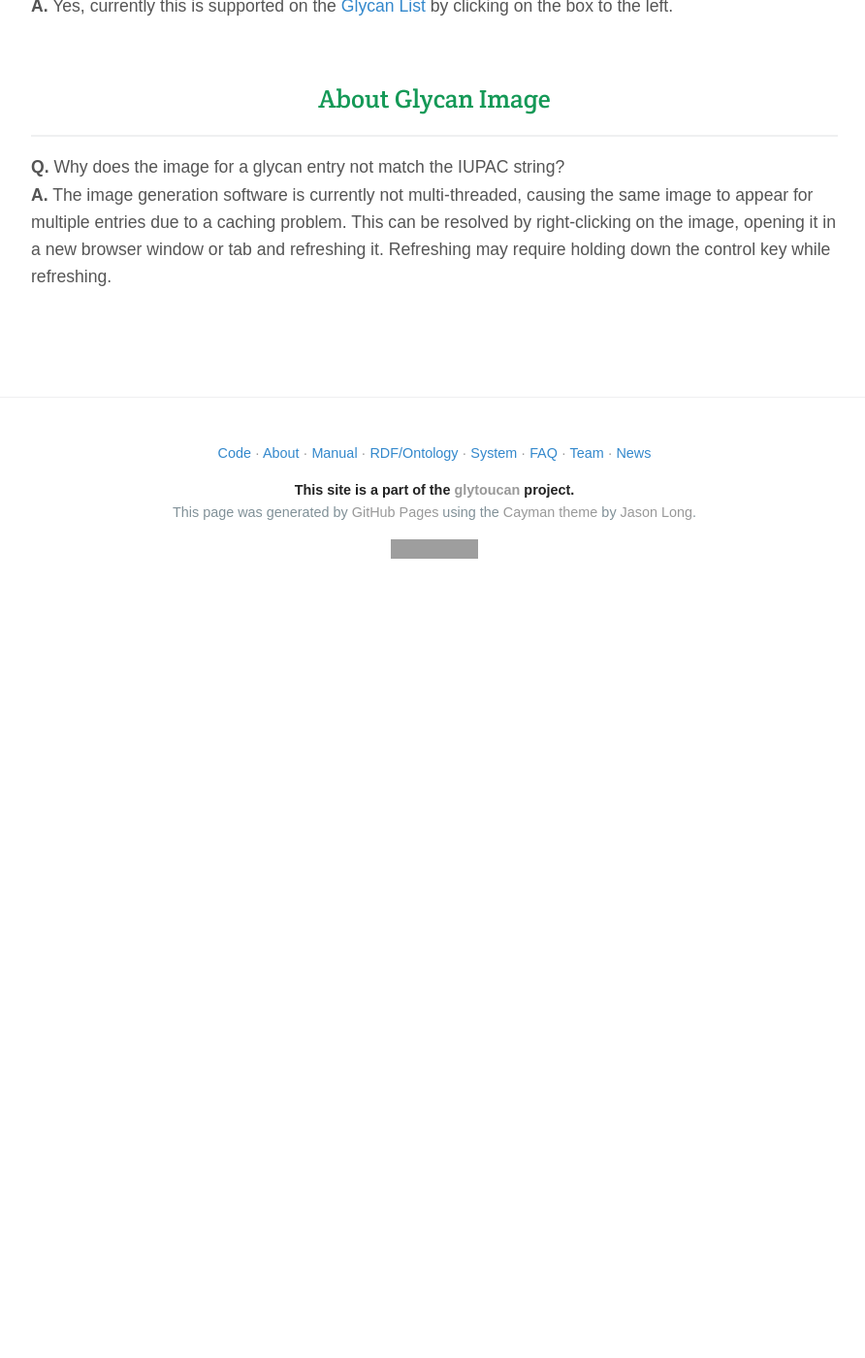
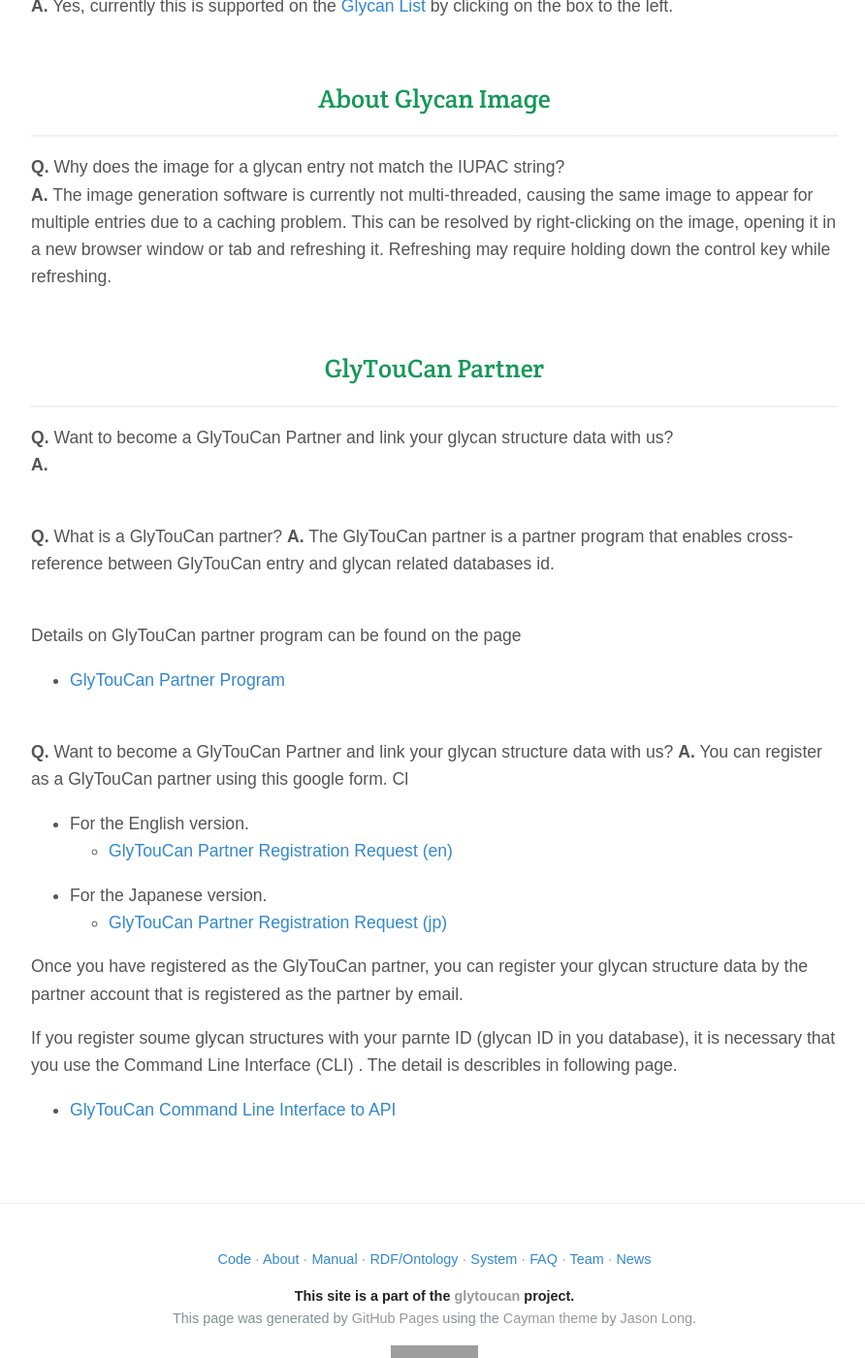
Before and after one commit to glytoucan/glytoucan, a Jekyll site: the page built from FAQ/index.md, in a window 1280 px wide and 1400 px high, scrolled down 2872 px. Shown: the whole window at 97% size, without its empty margins (192-1084 px from the left). Built offline with Jekyll 4.4.1, drawn with Linux system fonts in a browser that asks for light colours; nearby versions of some CDN libraries; before the commit the page ends 3502 px from its top, so only the background shows below that; grey boxes are pictures that could not be loaded.

Commit message:
add glytoucan partner section

```diff
--- a/FAQ/index.md
+++ b/FAQ/index.md
@@ -92,3 +92,33 @@
 ---------------
 **Q.** Why does the image for a glycan entry not match the IUPAC string? <br>
 **A.** The image generation software is currently not multi-threaded, causing the same image to appear for multiple entries due to a caching problem.  This can be resolved by right-clicking on the image, opening it in a new browser window or tab and refreshing it.  Refreshing may require holding down the control key while refreshing.<br><br>
+
+
+## GlyTouCan Partner
+
+---------------
+**Q.** Want to become a GlyTouCan Partner and link your glycan structure data with us? <br>
+**A.**
+<br><br>
+
+**Q.** What is a GlyTouCan partner?
+**A.** The GlyTouCan partner is a partner program that enables cross-reference between GlyTouCan entry and glycan related databases id.
+<br><br>
+
+Details on GlyTouCan partner program can be found on the page
+* [GlyTouCan Partner Program](http://code.glytoucan.org/partner/)
+<br><br>
+
+**Q.** Want to become a GlyTouCan Partner and link your glycan structure data with us?
+**A.** You can register as a GlyTouCan partner using this google form. Cl
+- For the English version.
+  - [GlyTouCan Partner Registration Request (en)](http://code.glytoucan.org/partner/registration/)
+- For the Japanese version.
+  - [GlyTouCan Partner Registration Request (jp)](http://code.glytoucan.org/partner/registration_ja/)
+<br>
+
+ Once you have registered as the GlyTouCan partner, you can register your glycan structure data by the partner account that is registered as the partner by email.
+<br>
+
+If you register soume glycan structures with your parnte ID (glycan ID in you database),  it is necessary that you use the Command Line Interface (CLI) . The detail is describles in following page.
+* [GlyTouCan Command Line Interface to API](http://code.glytoucan.org/system/cli/)
```
